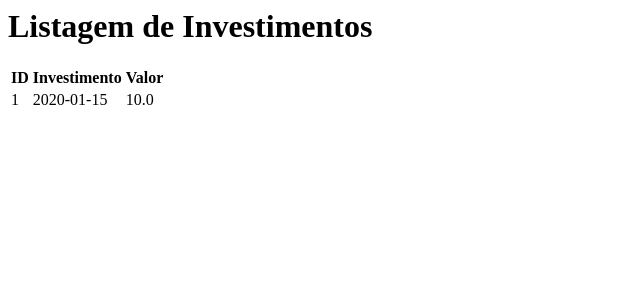
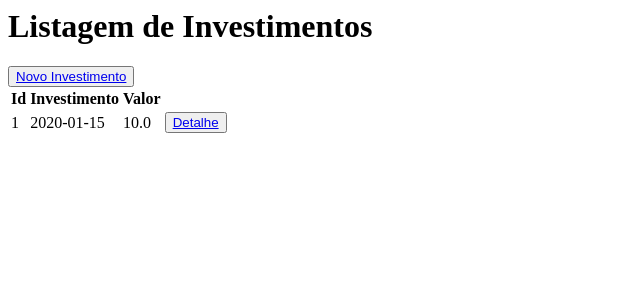
Before and after one commit to DanielDlc/Django, a Django app: page / in a window 1280 px wide. Shown: the top 300 px of the page, without its empty margins (0-640 px from the left). Run offline with Django 3.2, Linux system fonts and the light colour scheme; tables that the repository leaves empty hold one stand-in row (Sample ...).

Commit message:
investimentos

```diff
--- a/invista-me/projeto_invista_me/invista_me/templates/investimentos/investimentos.html
+++ b/invista-me/projeto_invista_me/invista_me/templates/investimentos/investimentos.html
@@ -1,7 +1,10 @@
 <h1>Listagem de Investimentos</h1>
+<button>
+  <a href="{% url 'novo_investimento' %}">Novo Investimento</a>
+</button>
 <table>
   <tr>
-        <th>ID</th>
+    <th>Id</th>
     <th>Investimento</th>
     <th>Valor</th>
   </tr>
@@ -10,6 +13,7 @@
     <td>{{dado.id}}</td>
     <td>{{dado.investimento}}</td>
     <td>{{dado.valor}}</td>
+    <td><button><a href="{% url 'detalhe' dado.id %}">Detalhe</a></button></td>
   </tr>
   {% endfor %}
 </table>
```
Lines whose indentation alone changed are shown as unchanged.
